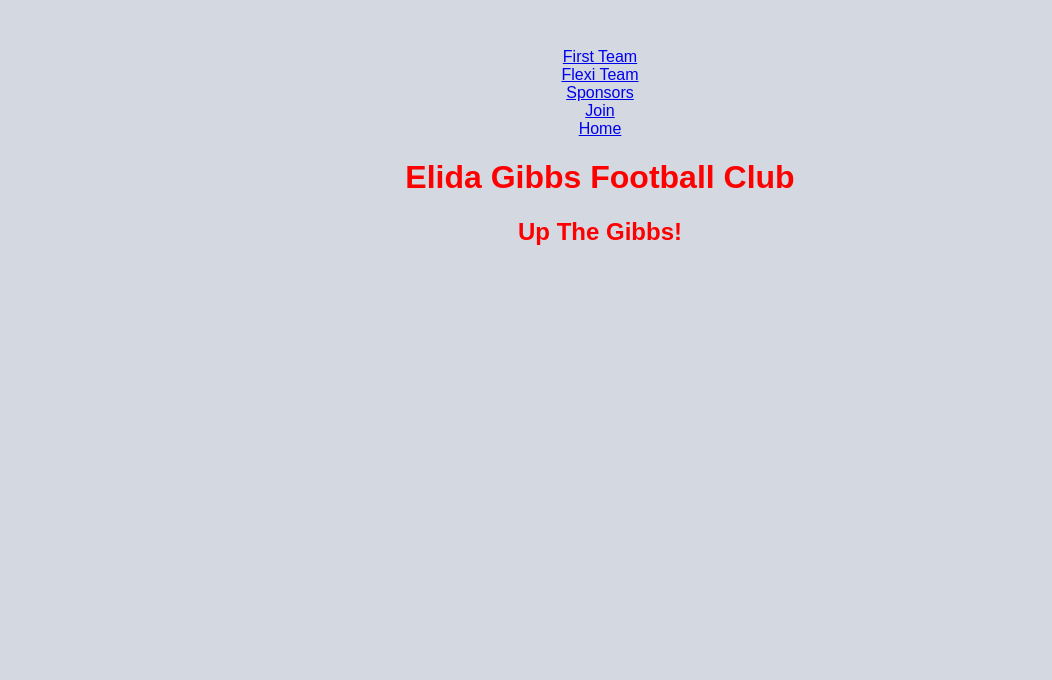
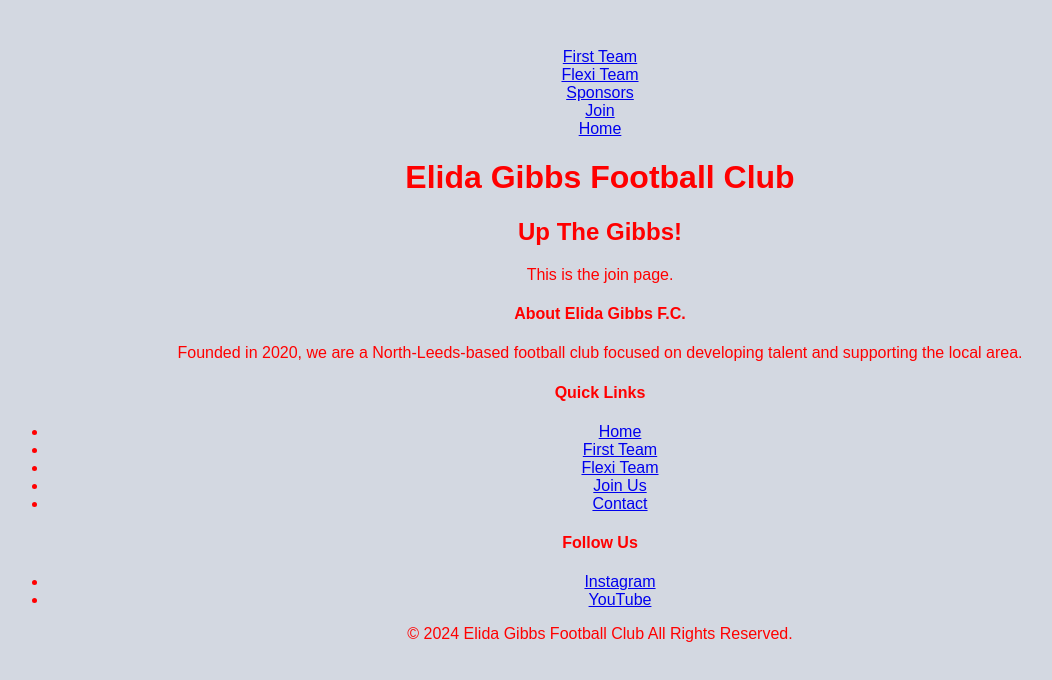
Before and after one commit to SO-1993/Elida-Gibbs-React-Website, a React (Vite) app: page /contact in a window 1280 px wide. Shown: the top 680 px of the page, without its empty margins (40-1092 px from the left). Built offline with nearby package versions, Linux system fonts and the light colour scheme.

Commit message:
Added Footer components and changed 'Join' for 'Contact

```diff
--- a/src/App.jsx
+++ b/src/App.jsx
@@ -6,7 +6,8 @@ import Homepage from "./Homepage";
 import FirstTeam from "./FirstTeam";
 import FlexiTeam from "./FlexiTeam";
 import Sponsors from "./Sponsors";
-import Join from "./Join";
+import Contact from "./Contact";
+import Footer from "./Footer";
 
 const App = () => {
   return (
@@ -19,8 +20,9 @@ const App = () => {
         <Route path="/first-team" element={<FirstTeam />} />
         <Route path="/flexi-team" element={<FlexiTeam />} />
         <Route path="/sponsors" element={<Sponsors />} />
-        <Route path="/join" element={<Join />} />
+        <Route path="/contact" element={<Contact />} />
       </Routes>
+      <Footer />
     </>
   );
 };
--- a/src/Join.jsx
+++ b/src/Contact.jsx
@@ -1,7 +1,7 @@
 import React from "react";
 
-function Join() {
+function Contact() {
   return <p>This is the join page.</p>;
 }
 
-export default Join;
+export default Contact;
--- /dev/null
+++ b/src/Footer.jsx
@@ -0,0 +1,54 @@
+import React from "react";
+
+function Footer() {
+  return (
+    <footer>
+      <div className="footer-section">
+        <h4>About Elida Gibbs F.C.</h4>
+        <p>
+          Founded in 2020, we are a North-Leeds-based football club focused on
+          developing talent and supporting the local area.
+        </p>
+      </div>
+
+      <div className="footer-section">
+        <h4>Quick Links</h4>
+        <ul>
+          <li>
+            <a href="/">Home</a>
+          </li>
+          <li>
+            <a href="/first-team">First Team</a>
+          </li>
+          <li>
+            <a href="/flexi-team">Flexi Team</a>
+          </li>
+          <li>
+            <a href="/sponsors">Join Us</a>
+          </li>
+          <li>
+            <a href="/contact">Contact</a>
+          </li>
+        </ul>
+      </div>
+
+      <div className="footer-section">
+        <h4>Follow Us</h4>
+        <ul>
+          <li>
+            <a href="https://instagram.com/elidagibbsfc">Instagram</a>
+          </li>
+          <li>
+            <a href="https://youtube.com/elidagibbsfc">YouTube</a>
+          </li>
+        </ul>
+      </div>
+
+      <div className="footer-section">
+        <p>&copy; 2024 Elida Gibbs Football Club All Rights Reserved.</p>
+      </div>
+    </footer>
+  );
+}
+
+export default Footer;
--- a/src/Homepage.jsx
+++ b/src/Homepage.jsx
@@ -1,6 +1,6 @@
 import React from "react";
 
-const Homepage = () => {
+function Homepage() {
   return (
     <div>
       <p>This is the main landing page of our website.</p>
@@ -11,6 +11,6 @@ const Homepage = () => {
       />
     </div>
   );
-};
+}
 
 export default Homepage;
```
